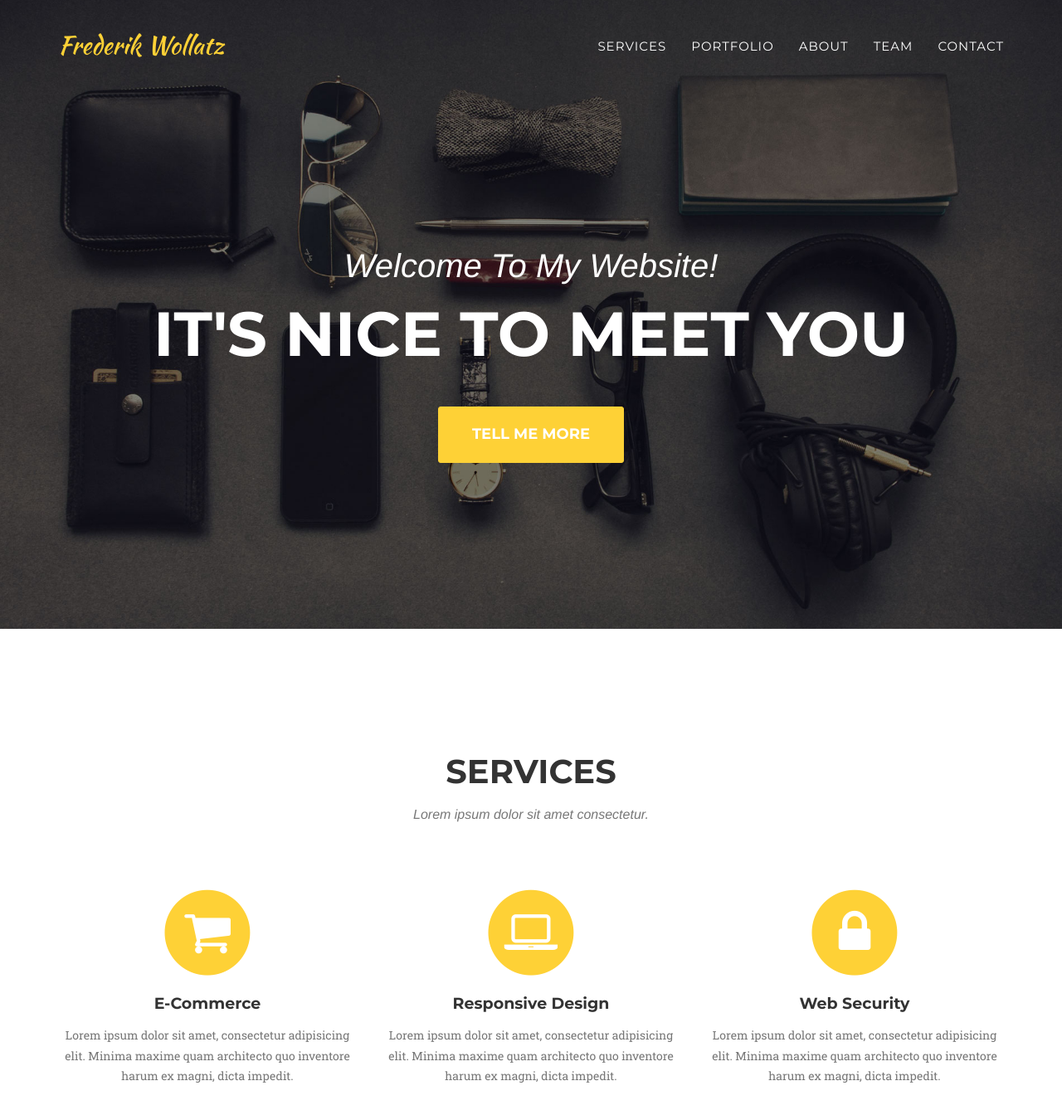
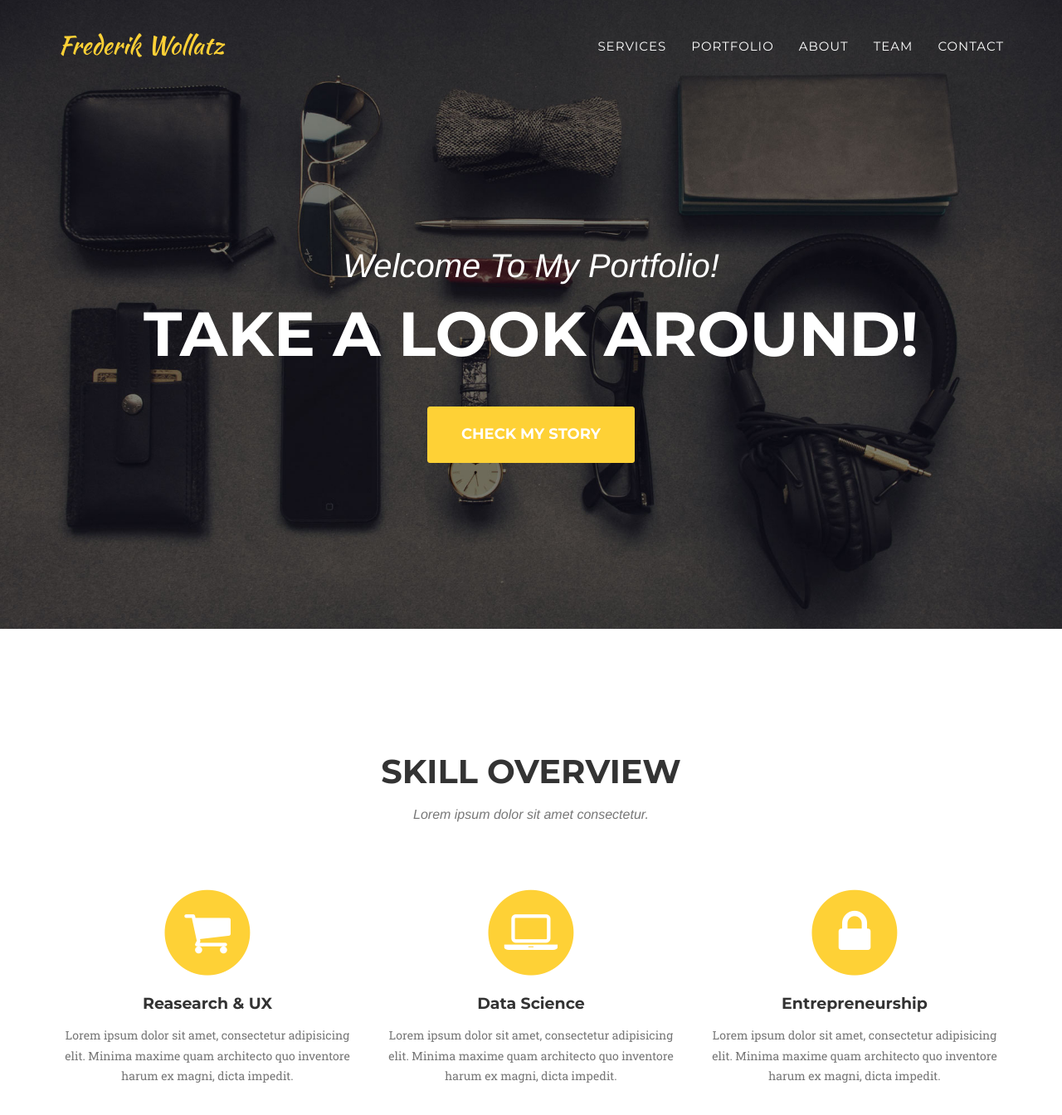
Before and after one commit to SJbittner/SJbittner.github.io, a Jekyll site: the page built from _posts/2014-07-18-project-1.markdown, in a window 1280 px wide and 1400 px high. Shown: the top 1344 px of the window at 83% size. Built offline with Jekyll 4.4.1, drawn with Linux system fonts in a browser that asks for light colours; some web fonts are replaced; some of the changed text lies outside the part shown.

Commit message:
FirstChanges

```diff
--- a/_includes/header.html
+++ b/_includes/header.html
@@ -45,9 +45,9 @@
 <header>
     <div class="container">
         <div class="intro-text">
-            <div class="intro-lead-in">Welcome To My Website!</div>
-            <div class="intro-heading">It's Nice To Meet You</div>
-            <a href="#services" class="page-scroll btn btn-xl">Tell Me More</a>
+            <div class="intro-lead-in">Welcome To My Portfolio!</div>
+            <div class="intro-heading">Take a look around!</div>
+            <a href="#services" class="page-scroll btn btn-xl">Check my story</a>
         </div>
     </div>
 </header>
--- a/_includes/services.html
+++ b/_includes/services.html
@@ -3,7 +3,7 @@
         <div class="container">
             <div class="row">
                 <div class="col-lg-12 text-center">
-                    <h2 class="section-heading">Services</h2>
+                    <h2 class="section-heading">Skill Overview</h2>
                     <h3 class="section-subheading text-muted">Lorem ipsum dolor sit amet consectetur.</h3>
                 </div>
             </div>
@@ -13,7 +13,7 @@
                         <i class="fa fa-circle fa-stack-2x text-primary"></i>
                         <i class="fa fa-shopping-cart fa-stack-1x fa-inverse"></i>
                     </span>
-                    <h4 class="service-heading">E-Commerce</h4>
+                    <h4 class="service-heading">Reasearch & UX</h4>
                     <p class="text-muted">Lorem ipsum dolor sit amet, consectetur adipisicing elit. Minima maxime quam architecto quo inventore harum ex magni, dicta impedit.</p>
                 </div>
                 <div class="col-md-4">
@@ -21,7 +21,7 @@
                         <i class="fa fa-circle fa-stack-2x text-primary"></i>
                         <i class="fa fa-laptop fa-stack-1x fa-inverse"></i>
                     </span>
-                    <h4 class="service-heading">Responsive Design</h4>
+                    <h4 class="service-heading">Data Science</h4>
                     <p class="text-muted">Lorem ipsum dolor sit amet, consectetur adipisicing elit. Minima maxime quam architecto quo inventore harum ex magni, dicta impedit.</p>
                 </div>
                 <div class="col-md-4">
@@ -29,7 +29,7 @@
                         <i class="fa fa-circle fa-stack-2x text-primary"></i>
                         <i class="fa fa-lock fa-stack-1x fa-inverse"></i>
                     </span>
-                    <h4 class="service-heading">Web Security</h4>
+                    <h4 class="service-heading">Entrepreneurship</h4>
                     <p class="text-muted">Lorem ipsum dolor sit amet, consectetur adipisicing elit. Minima maxime quam architecto quo inventore harum ex magni, dicta impedit.</p>
                 </div>
             </div>
--- a/_posts/2014-07-18-project-1.markdown
+++ b/_posts/2014-07-18-project-1.markdown
@@ -8,12 +8,12 @@ img: Elias.jpg
 thumbnail: Elias.jpg
 alt: image-alt
 project-date: October 2021
-client: University of Osnabrück
-category: Chatbot-Developement
+client: University of Twente
+category: Computer-Science
 description: Here I lead a team of up to 24 students to create a functional chatbot! A special challenge to this project was, that the whole team got exchanged when I joined and we had to understand and extend the  project, without knowing about the old code.
+---
 
----
-Here I lead a team of up to 24 students to create a functional chatbot! A special challenge to this project was, that the whole team got exchanged when I joined and we had to understand and extend the  project, without knowing about the old code.
+Here I lead a team of up to 24 students to create a functional chatbot! A special challenge to this project was, that the whole team got exchanged when I joined and we had to understand and extend the project, without knowing about the old code.
 This project included extensive documentation and refactoring of unknown code.
 
 You can read more about this project here: <https://alluos.github.io/>
```
Also changed, not shown: other parts of _posts/2014-07-18-project-1.markdown (+2 -2 lines).
